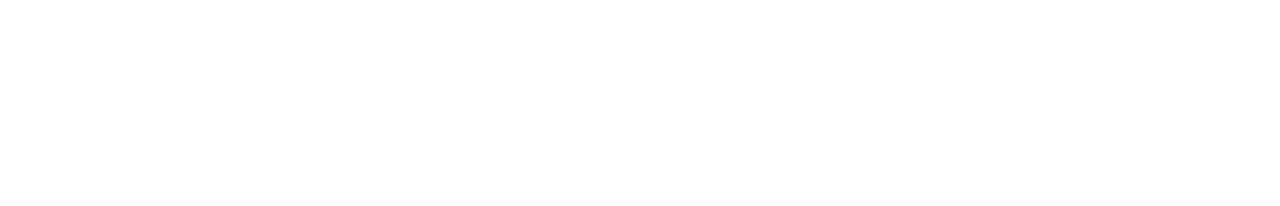
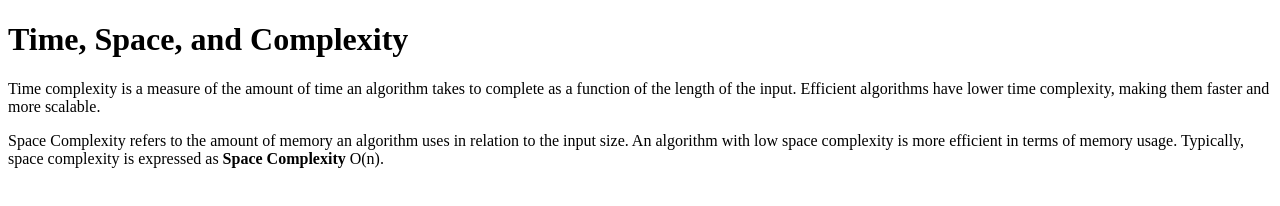
Before and after one commit to acciojob/time-and-space-complexity-dsuvankar, a website: page main.html in a window 1280 px wide. Drawn offline with Linux system fonts and the light colour scheme.

Commit message:
created a submission

```diff
--- a/main.html
+++ b/main.html
@@ -3,11 +3,15 @@
 <html>
 
 <head>
+
 	<link rel="stylesheet" href="styles.css">
 </head>
 
 <body>
 	<!-- the entire body must be written by student -->
+	<h1>Time, Space, and Complexity</h1>
+    <p>Time complexity is a measure of the amount of time an algorithm takes to complete as a function of the length of the input. Efficient algorithms have lower time complexity, making them faster and more scalable.</p>
+    <p>Space Complexity refers to the amount of memory an algorithm uses in relation to the input size. An algorithm with low space complexity is more efficient in terms of memory usage. Typically, space complexity is expressed as <b>Space Complexity</b> O(n).</p>
     <script type="text/javascript" src="./script.js">
 </script>
 
```
